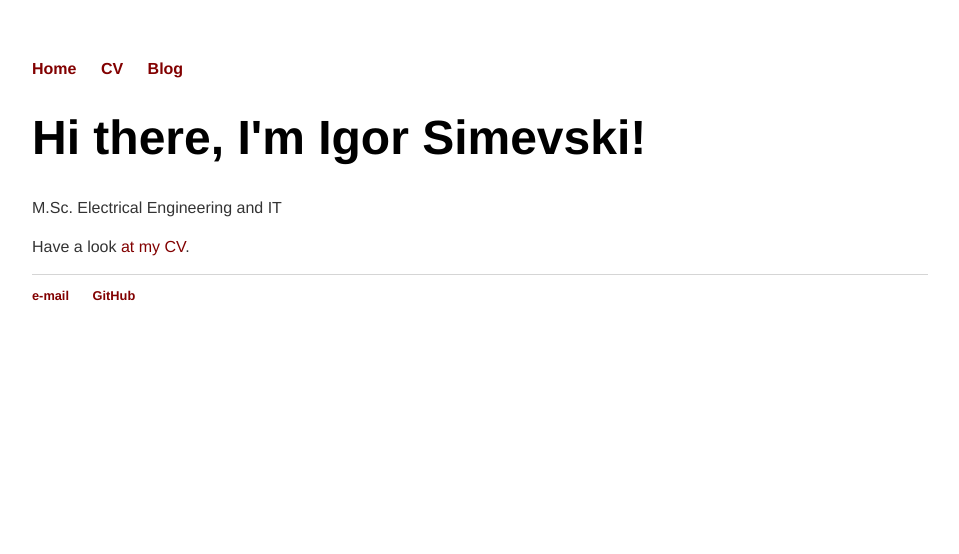
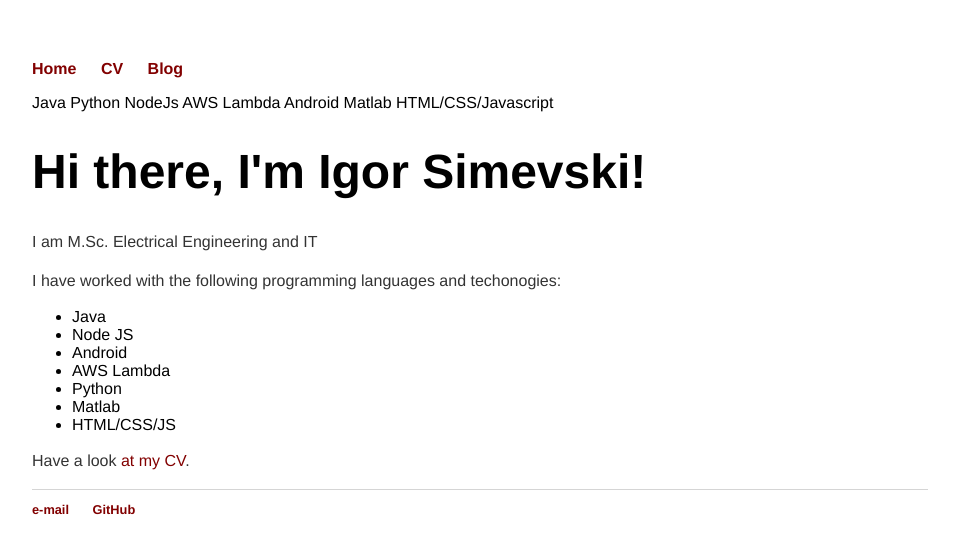
Before and after one commit to igorsimevski/igorsimevski.github.io, a Jekyll site: the page built from index.html, in a window 1280 px wide. Shown: the top 554 px of the page, without its empty margins (160-1119 px from the left). Built offline with Jekyll 4.4.1, drawn with Linux system fonts in a browser that asks for light colours.

Commit message:
Update index.html

```diff
--- a/index.html
+++ b/index.html
@@ -2,8 +2,25 @@
 layout: default
 title: Igor Simevski
 ---
+Java
+Python
+NodeJs
+AWS Lambda
+Android
+Matlab
+HTML/CSS/Javascript
 <div class="blurb">
 	<h1>Hi there, I'm Igor Simevski!</h1>
-	<p>M.Sc. Electrical Engineering and IT</p>
+	<p>I am M.Sc. Electrical Engineering and IT</p>
+	<p>I have worked with the following programming languages and techonogies:</p>
+	<ul>
+		<li>Java</li>
+		<li>Node JS</li>
+		<li>Android</li>
+		<li>AWS Lambda</li>
+		<li>Python</li>
+		<li>Matlab</li>
+		<li>HTML/CSS/JS</li>
+	</ul>
 	<p>Have a look <a href="/cv">at my CV</a>.</p>
 </div><!-- /.blurb -->
```
